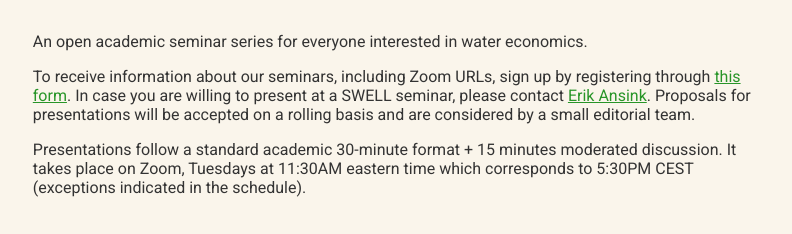
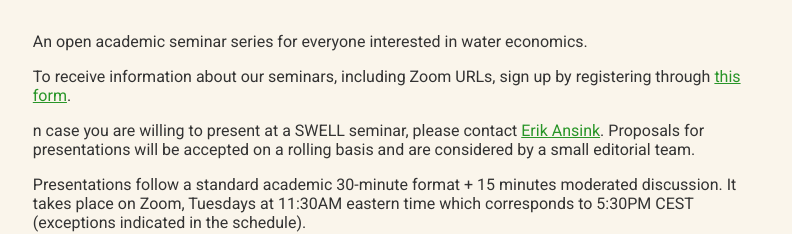
Before and after one commit to erik-ansink/erik-ansink.github.io, a plain HTML site: page swell/index.html in a window 1280 px wide. Shown: the part 572-806 px from the top of the page, without its empty margins (243-1035 px from the left). Drawn offline with Linux system fonts and the light colour scheme.

Commit message:
Add files via upload

```diff
--- a/swell/index.html
+++ b/swell/index.html
@@ -150,7 +150,10 @@ An open academic seminar series for everyone interested in water economics.
 
 
 <p>
-To receive information about our seminars, including Zoom URLs, sign up by registering through <A HREF="https://forms.gle/ziKY1kQSb6va3Yya9">this form</A>. In case you are willing to present at a SWELL seminar, please contact <A HREF="mailto:erik.ansink@vu.nl">Erik Ansink</A>.
+To receive information about our seminars, including Zoom URLs, sign up by registering through <A HREF="https://forms.gle/ziKY1kQSb6va3Yya9">this form</A>.
+</p>
+<p>
+n case you are willing to present at a SWELL seminar, please contact <A HREF="mailto:erik.ansink@vu.nl">Erik Ansink</A>.
 Proposals for presentations will be accepted on a rolling basis and are considered by a small editorial team.
 </p>
 <p>
```
